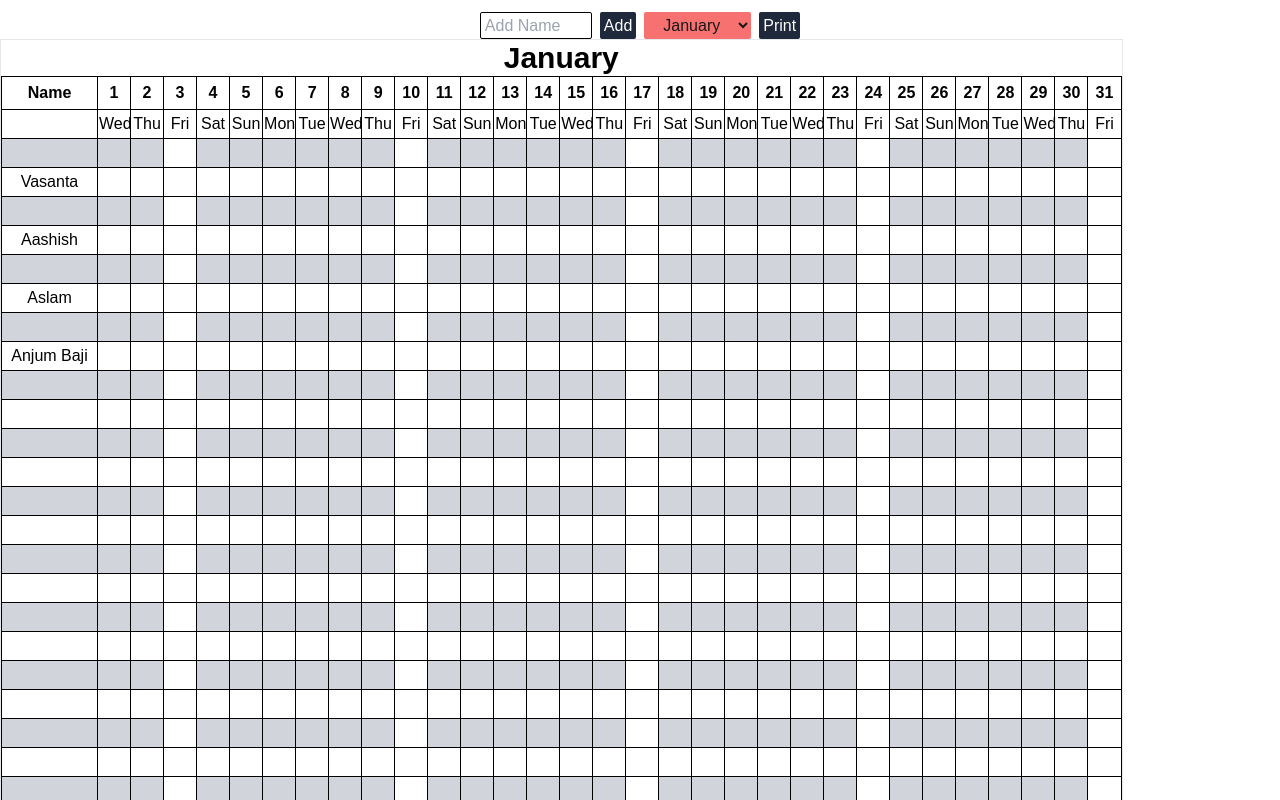
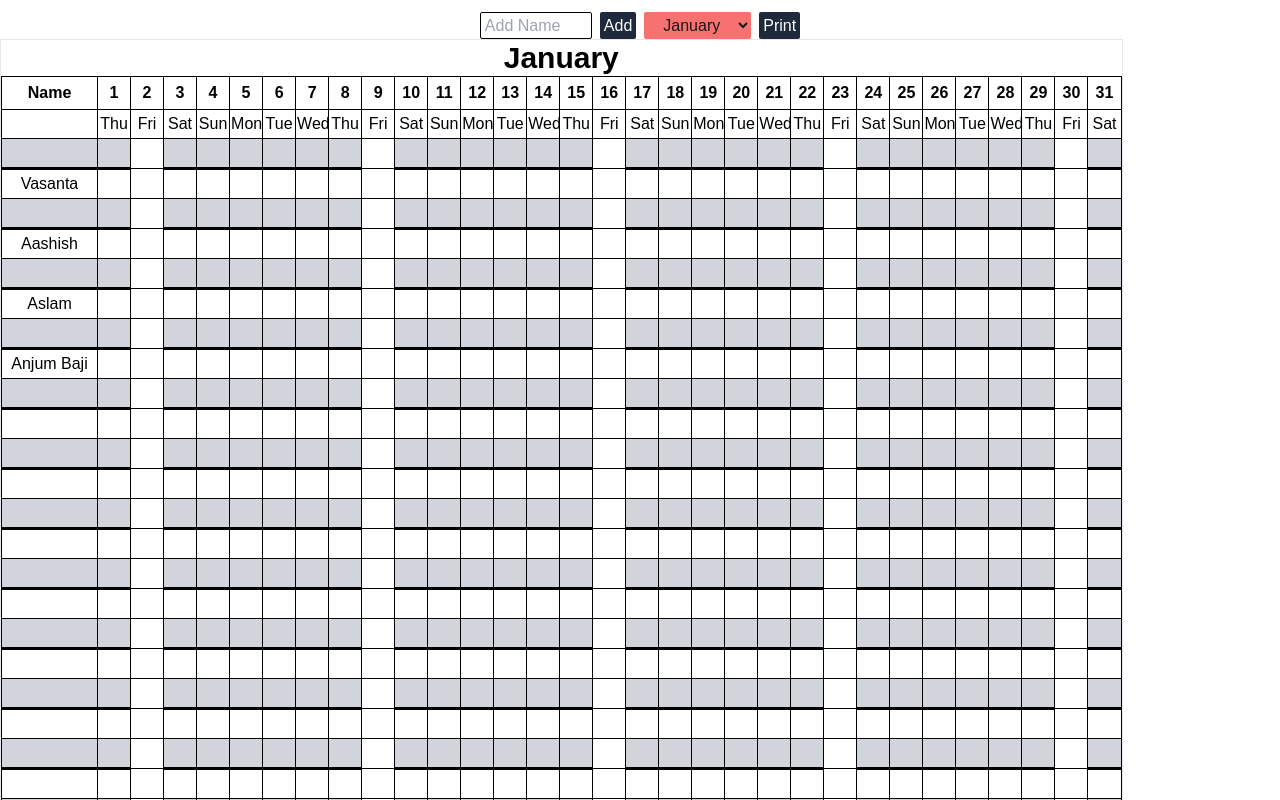
Before and after one commit to pro0grammer1/attendance, a Next.js app in the folder attendance/: page / in a window 1280 px wide. Shown: the top 800 px of the page. Built offline with nearby package versions, Linux system fonts and the light colour scheme.

Commit message:
Added bottom border for better visibility

```diff
--- a/attendance/src/components/column.tsx
+++ b/attendance/src/components/column.tsx
@@ -6,7 +6,7 @@ const Column = ({ index, value }: { index: number, value?: string|undefined}) =>
 
     return (
         <td className={classNames('text-black text-center border border-black border-collapse', {
-            'bg-gray-300': !i_is_odd,
+            'bg-gray-300 border-b-[3px]': !i_is_odd,
             'pt-4 pb-3': (!value)
         })}>
             {value}
--- a/attendance/src/components/tableMain.tsx
+++ b/attendance/src/components/tableMain.tsx
@@ -11,12 +11,12 @@ const MonthPage: React.FC<MonthPageProps> = ({ currMonth, monthIndex, employeeAr
 
     //a null array to iterate over elements
     const dateArray = React.useMemo(() => {
-        const daysInMonth = new Date(2025, monthIndex + 1, 0).getDate();
+        const daysInMonth = new Date(2026, monthIndex + 1, 0).getDate();
         return Array.from({ length: daysInMonth }, (_, index) => index + 1);
     }, [currMonth]);
 
     const weekdays = ['Mon', 'Tue', 'Wed', 'Thu', 'Fri', 'Sat', 'Sun'];
-    const monthDay = new Date(2025, monthIndex, 0).getDay() - 1;
+    const monthDay = new Date(2026, monthIndex, 0).getDay() - 1;
     let tempMonthDay = monthDay;
 
     return (
```
